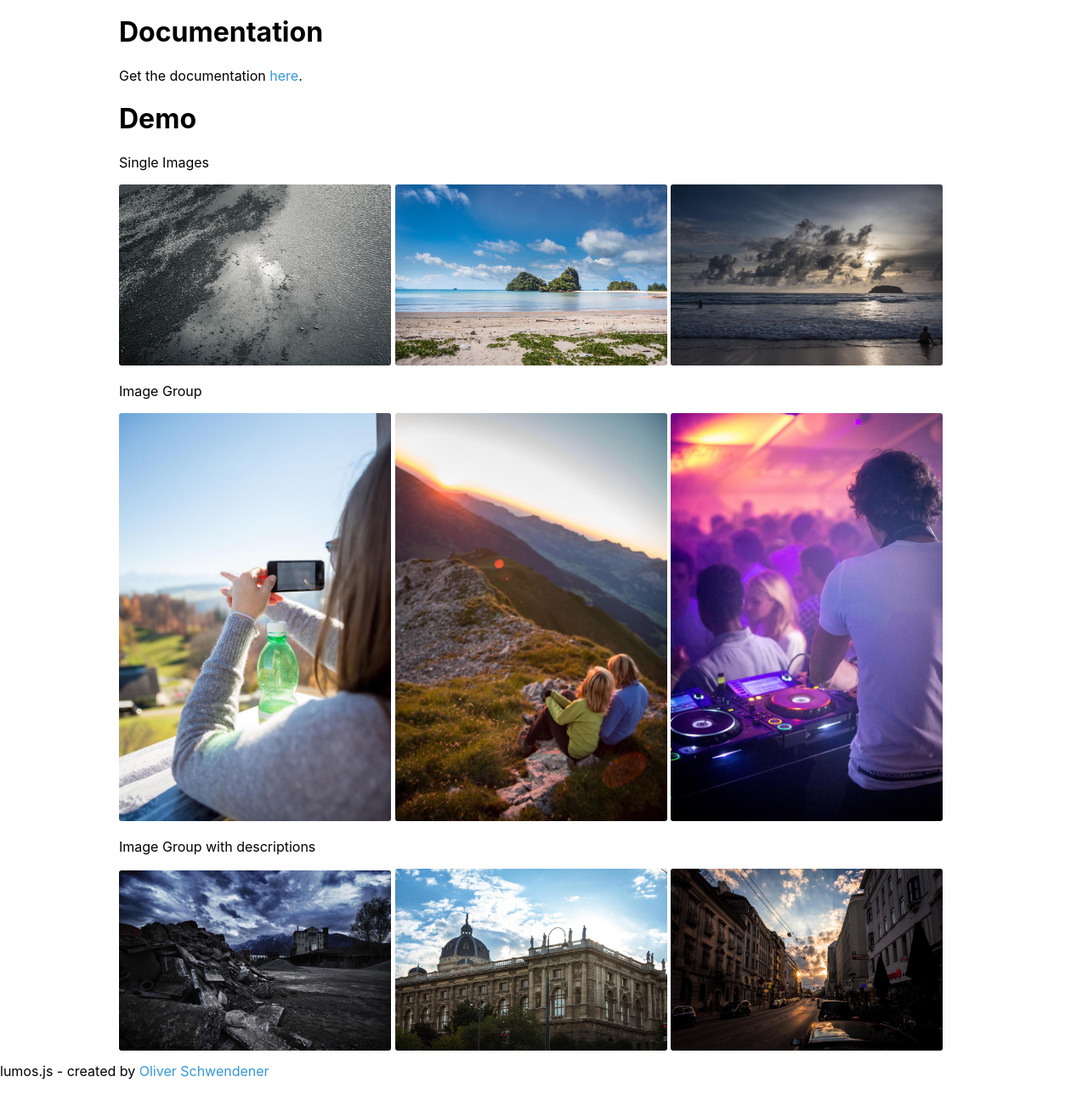
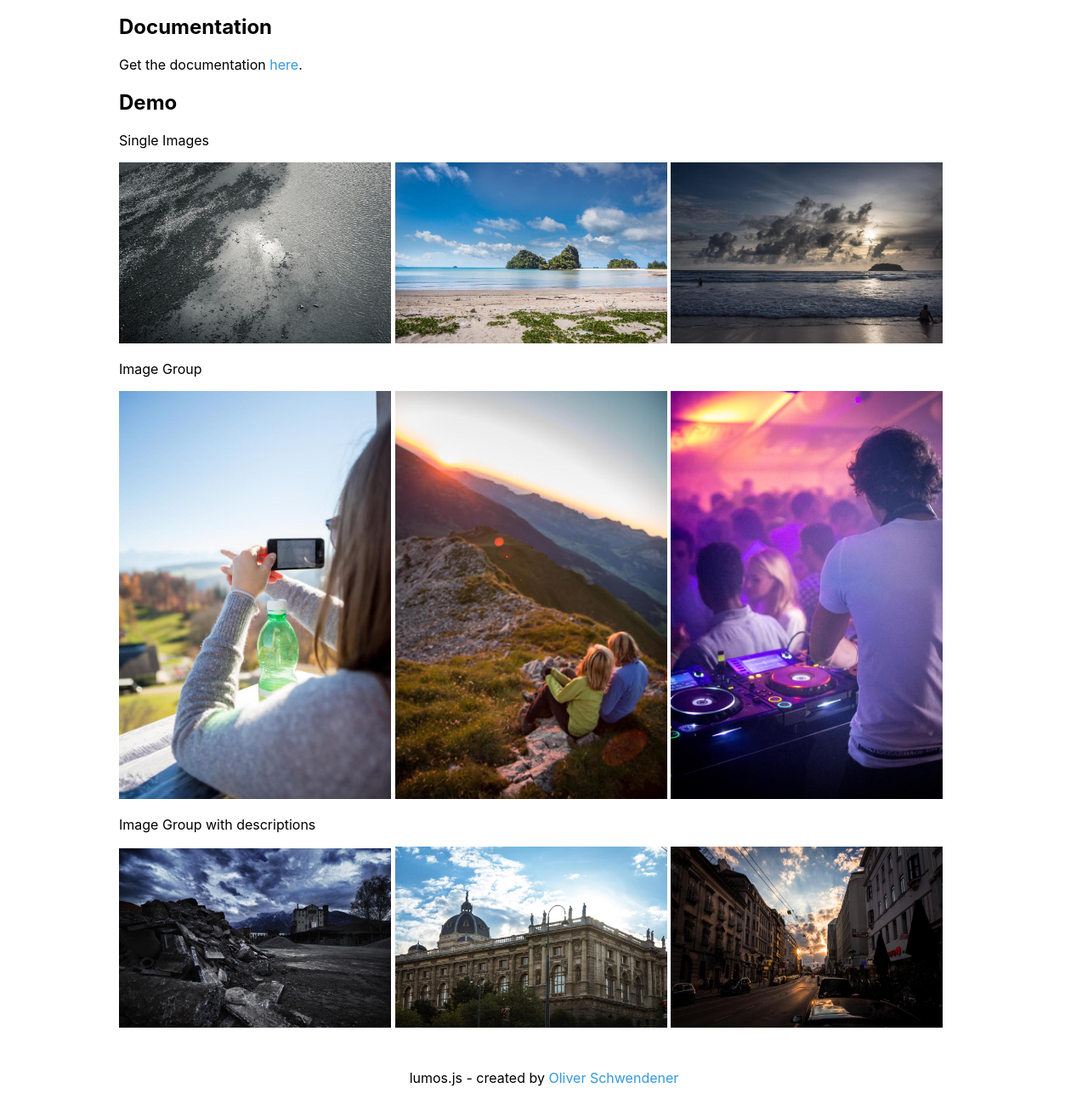
Before and after one commit to oliverschwendener/lumos, a website with bundled scripts: page index.html in a window 1280 px wide. Shown: the part 180-1480 px from the top of the page at 85% size. Before the commit the page ends 1450 px from the top, so only its background shows below. Built offline with nearby package versions, Linux system fonts and the light colour scheme.

Commit message:
Added footer to demo website

```diff
--- a/demo/demo.scss
+++ b/demo/demo.scss
@@ -11,8 +11,13 @@ body{
 }
 
 a, a:link, a:active, a:visited {
+    transition: all 150ms ease-in-out;
     color: $link-color;
     text-decoration: none;
+}
+
+a:hover {
+    color: lighten($link-color, 15);
 }
 
 .container{
@@ -27,7 +32,6 @@ button {
     background-color: transparent;
     font-weight: 700;
     padding: 5px 10px;
-    border-radius: 3px;
     border-color: $text-color;
     background-color: $text-color;
     color: #fff;
@@ -60,6 +64,10 @@ button {
 
     img {
         width: 100%;
-        border-radius: 3px;
     }
 }
+
+footer {
+    text-align: center;
+    margin: 25px 0;
+}
--- a/index.html
+++ b/index.html
@@ -33,10 +33,10 @@
     <main>
         <div class="container">
 
-            <h1>Documentation</h1>
+            <h2>Documentation</h2>
             <p>Get the documentation <a href="https://github.com/oliverschwendener/lumos">here</a>.</p>
 
-            <h1>Demo</h1>
+            <h2>Demo</h2>
             <p>Single Images</p>
             <div class="gallery">
                 <div class="gallery-item">
@@ -98,7 +98,9 @@
     </main>
 
     <footer>
-        lumos.js - created by <a href="http://oliverschwendener.ch" target="_blank">Oliver Schwendener</a>
+        <div class="container">
+            lumos.js - created by <a href="http://oliverschwendener.ch" target="_blank">Oliver Schwendener</a>
+        </div>
     </footer>
 
     <script src="https://cdnjs.cloudflare.com/ajax/libs/jquery/3.2.1/jquery.min.js"></script>
```
Also changed, not shown: demo/demo.css.
